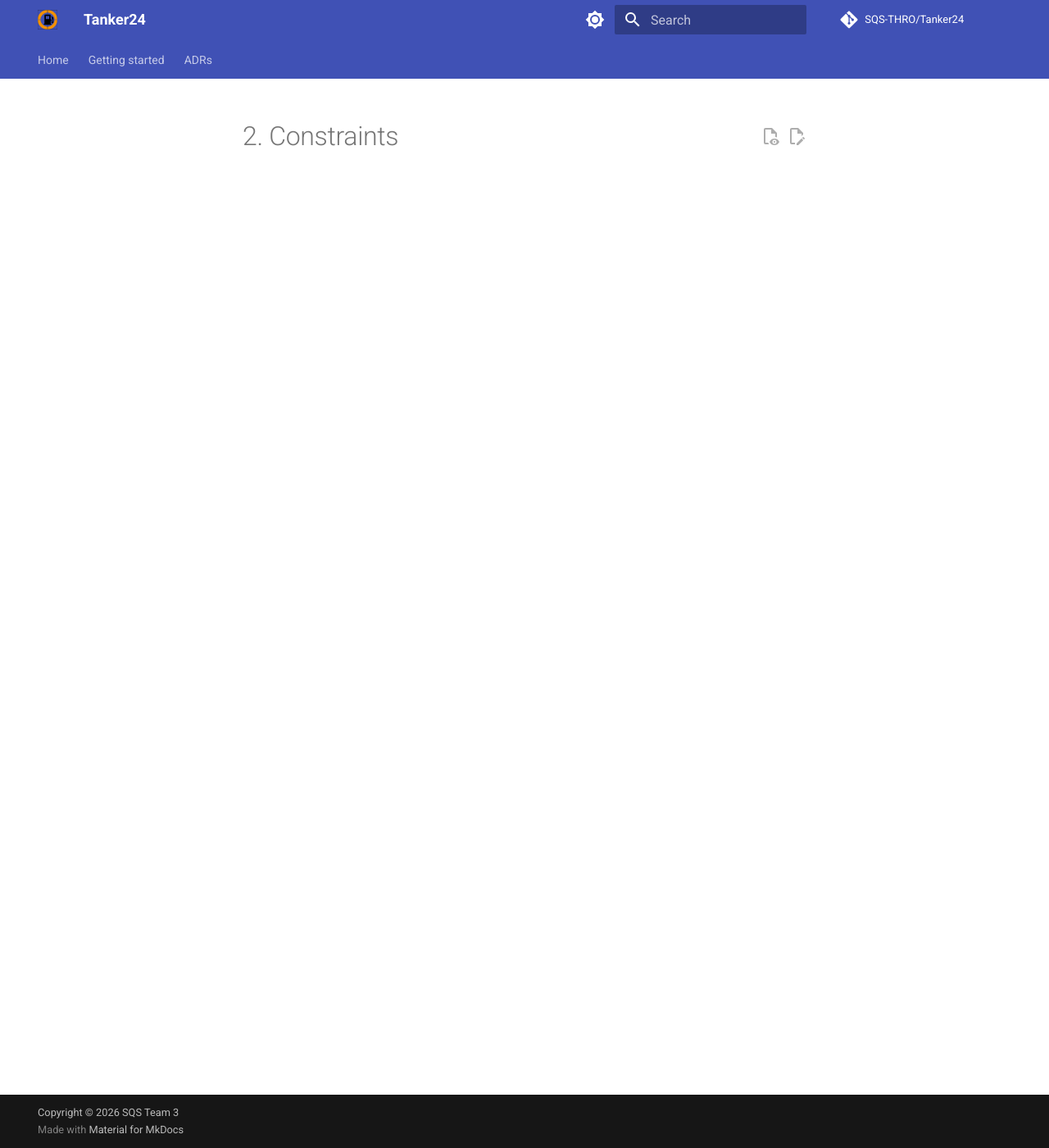
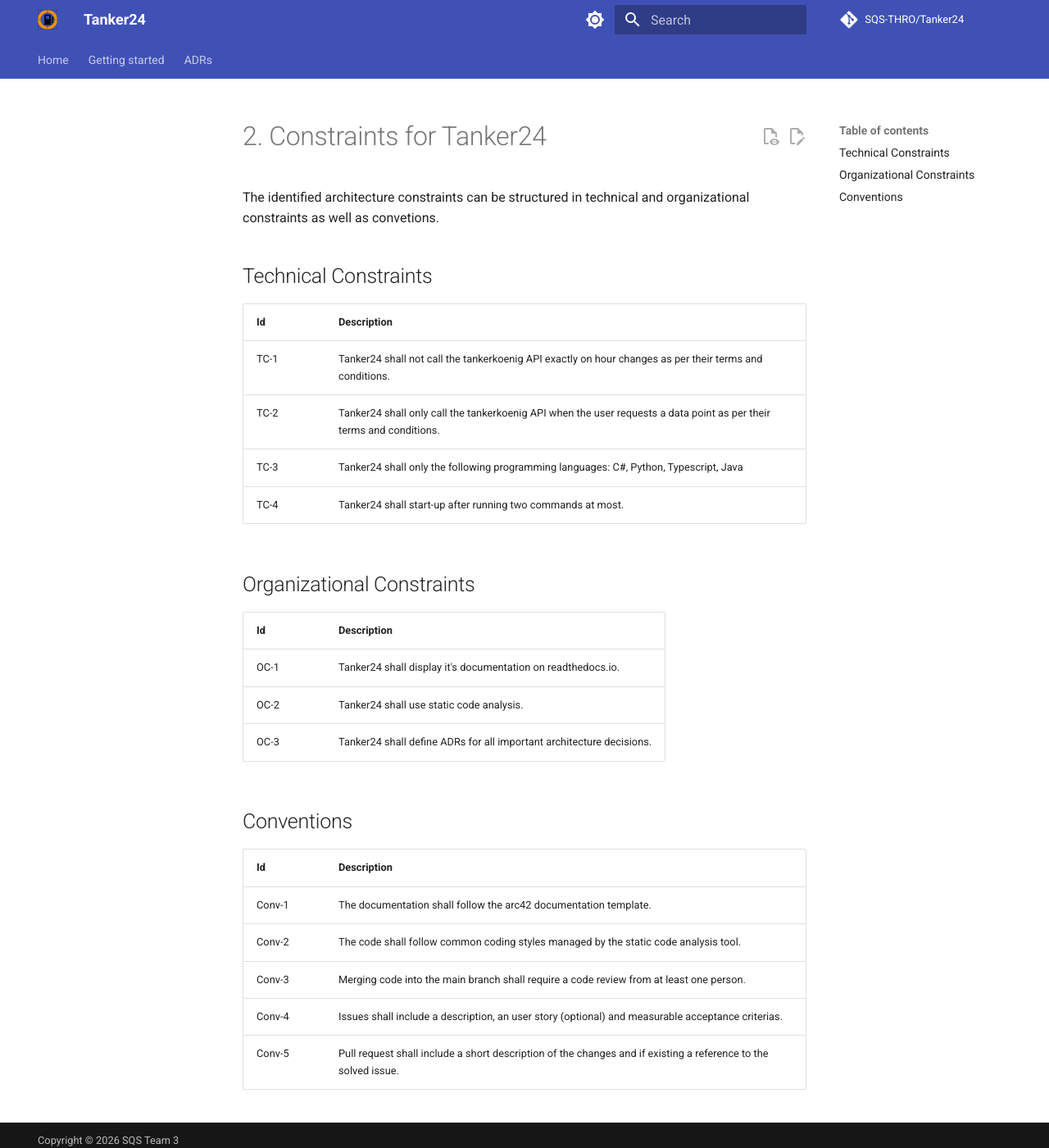
Before and after one commit to SQS-THRO/Tanker24, an MkDocs documentation site: the page built from docs/arc42/02_constraints.md, in a window 1280 px wide and 1400 px high. Shown: the whole window at 82% size. Built offline with MkDocs 1.6.1 and Material for MkDocs 9.7.7, drawn with Linux system fonts in a browser that asks for light colours; comment, search, counter and statistics services are not loaded.

Commit message:
#13 added constraints

```diff
--- a/docs/arc42/02_constraints.md
+++ b/docs/arc42/02_constraints.md
@@ -1 +1,27 @@
-# 2. Constraints
+# 2. Constraints for Tanker24
+The identified architecture constraints can be structured in technical and organizational constraints as well as convetions.
+
+## Technical Constraints
+|Id|Description|
+|---|---|
+|TC-1|Tanker24 shall not call the tankerkoenig API exactly on hour changes as per their terms and conditions.|
+|TC-2|Tanker24 shall only call the tankerkoenig API when the user requests a data point as per their terms and conditions.|
+|TC-3|Tanker24 shall only the following programming languages: C#, Python, Typescript, Java|
+|TC-4|Tanker24 shall start-up after running two commands at most.|
+
+
+## Organizational Constraints
+|Id|Description|
+|---|---|
+|OC-1|Tanker24 shall display it's documentation on readthedocs.io.|
+|OC-2|Tanker24 shall use static code analysis.|
+|OC-3|Tanker24 shall define ADRs for all important architecture decisions.|
+
+## Conventions
+|Id|Description|
+|---|---|
+|Conv-1|The documentation shall follow the arc42 documentation template.|
+|Conv-2|The code shall follow common coding styles managed by the static code analysis tool.|
+|Conv-3|Merging code into the main branch shall require a code review from at least one person.|
+|Conv-4|Issues shall include a description, an user story (optional) and measurable acceptance criterias.|
+|Conv-5|Pull request shall include a short description of the changes and if existing a reference to the solved issue.|
```
